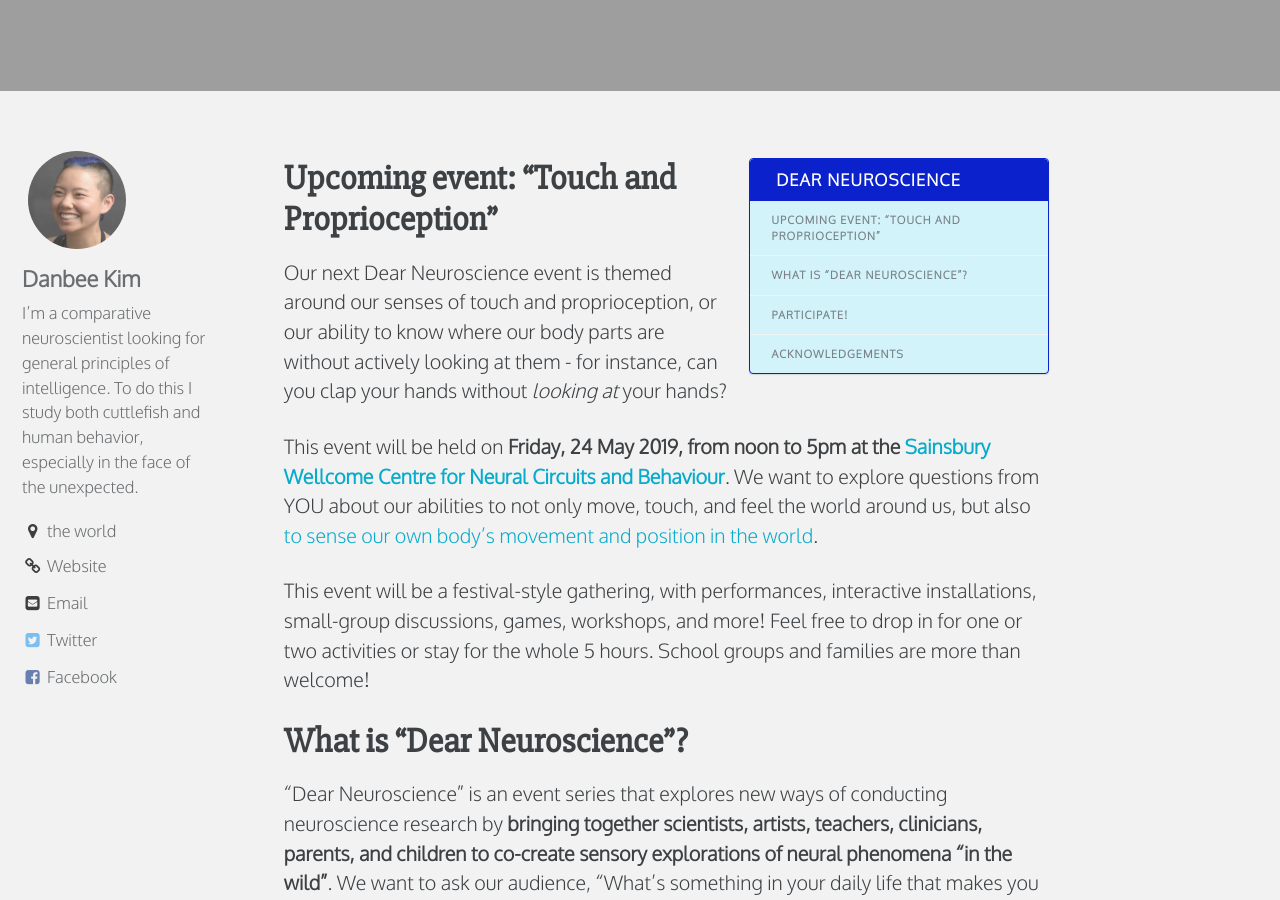
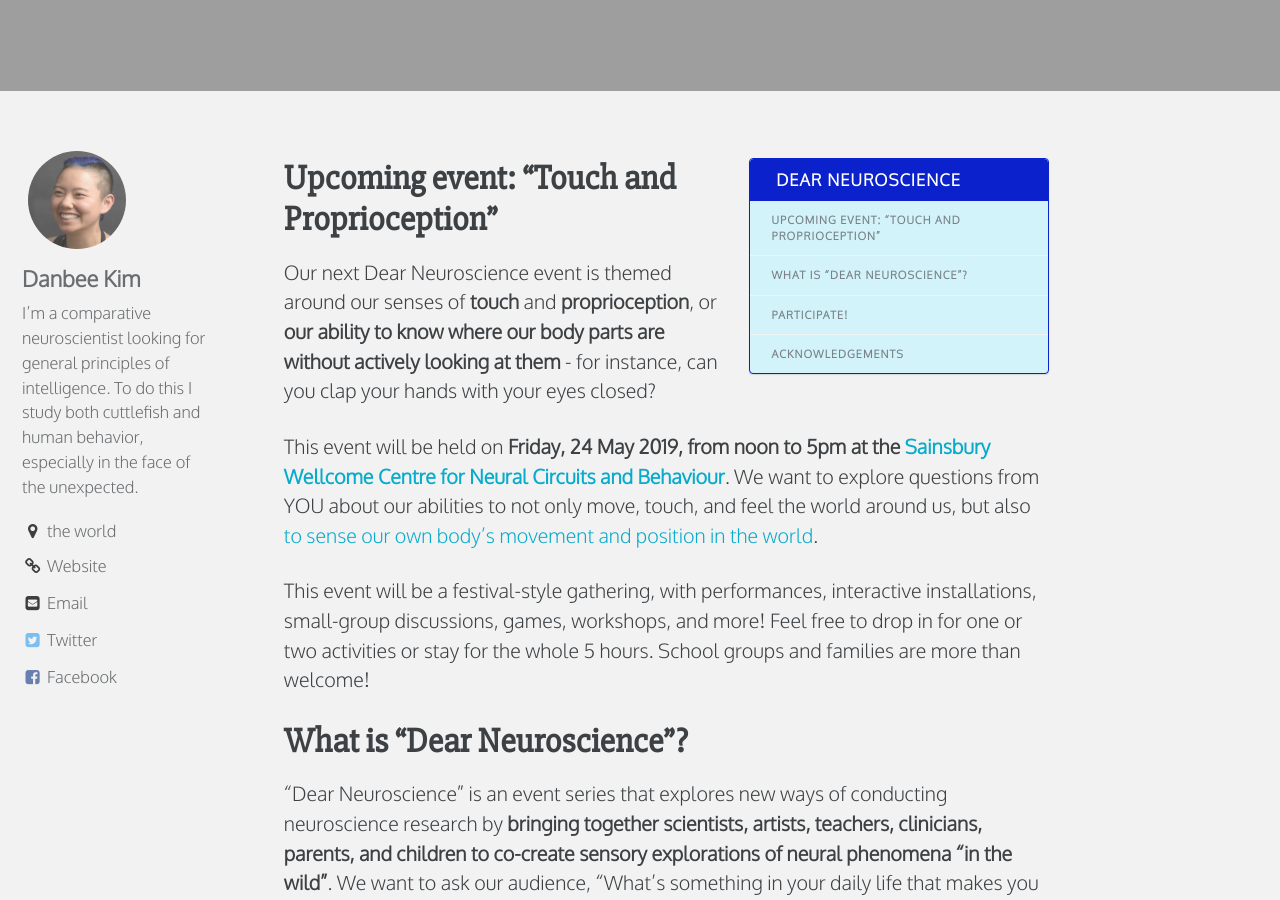
Before and after one commit to everymind/DearNeuroscience, a Jekyll site: the page built from index.md, in a window 1280 px wide and 900 px high, scrolled down 969 px. Built offline with Jekyll 4.4.1, drawn with Linux system fonts in a browser that asks for light colours; comment, search, counter and statistics services are not loaded.

Commit message:
formatting tweaks

```diff
--- a/index.md
+++ b/index.md
@@ -29,7 +29,7 @@ gallery:
 
 # Upcoming event: "Touch and Proprioception"
 
-Our next Dear Neuroscience event is themed around our senses of touch and proprioception, or our ability to know where our body parts are without actively looking at them - for instance, can you clap your hands without *looking at* your hands?
+Our next Dear Neuroscience event is themed around our senses of **touch** and **proprioception**, or **our ability to know where our body parts are without actively looking at them** - for instance, can you clap your hands with your eyes closed?
 
 This event will be held on **Friday, 24 May 2019, from noon to 5pm at the [Sainsbury Wellcome Centre for Neural Circuits and Behaviour](https://goo.gl/maps/BtRHagPzAuF2)**. We want to explore questions from YOU about our abilities to not only move, touch, and feel the world around us, but also [to sense our own body's movement and position in the world](https://en.wikipedia.org/wiki/Proprioception).
 
```
